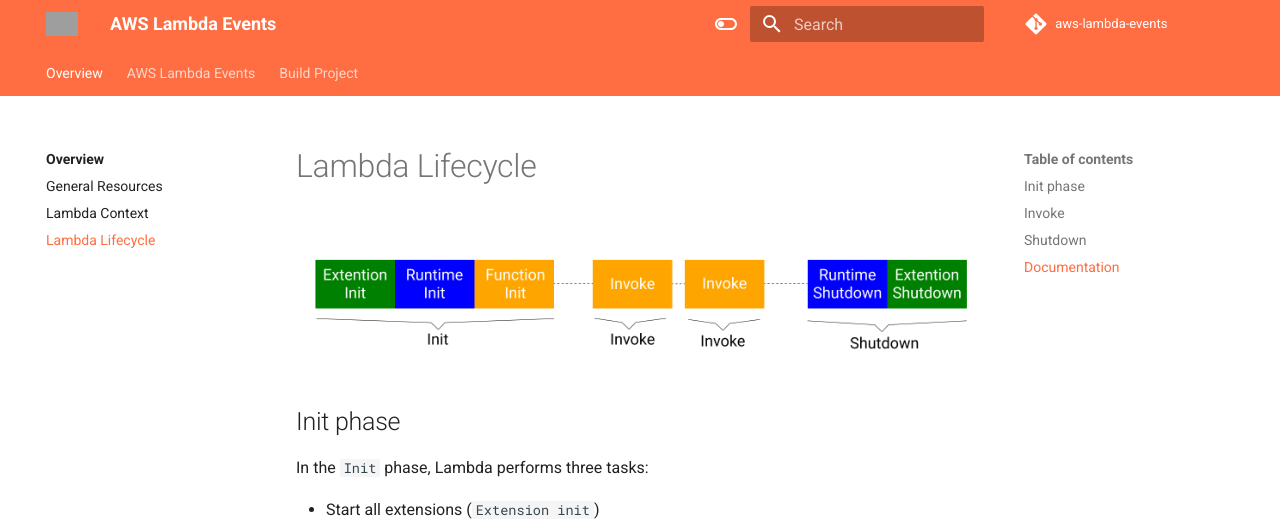
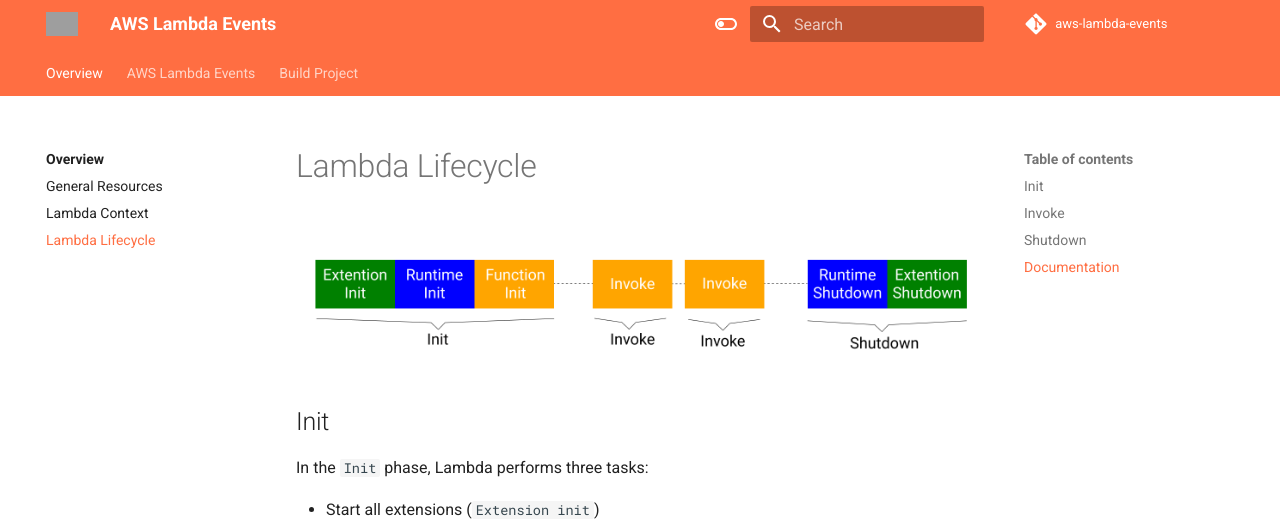
Before and after one commit to michaelbrewer/aws-lambda-events, an MkDocs documentation site: the page built from docs/lambda-lifecycle.md, in a window 1280 px wide and 1353 px high. Shown: the top 525 px of the window. Built offline with MkDocs 1.6.1 and Material for MkDocs 9.7.7, drawn with Linux system fonts in a browser that asks for light colours; comment, search, counter and statistics services are not loaded; grey boxes are pictures that could not be loaded.

Commit message:
Update lambda-lifecycle.md

```diff
--- a/docs/lambda-lifecycle.md
+++ b/docs/lambda-lifecycle.md
@@ -3,7 +3,7 @@
 ![Invoke Lifecyle](./media/overview-lnvoke-light.png#gh-light-mode-only)
 ![Invoke Lifecyle](./media/overview-lnvoke-dark.png#gh-dark-mode-only)
 
-## Init phase
+## Init
 
 In the `Init` phase, Lambda performs three tasks:
 
```
